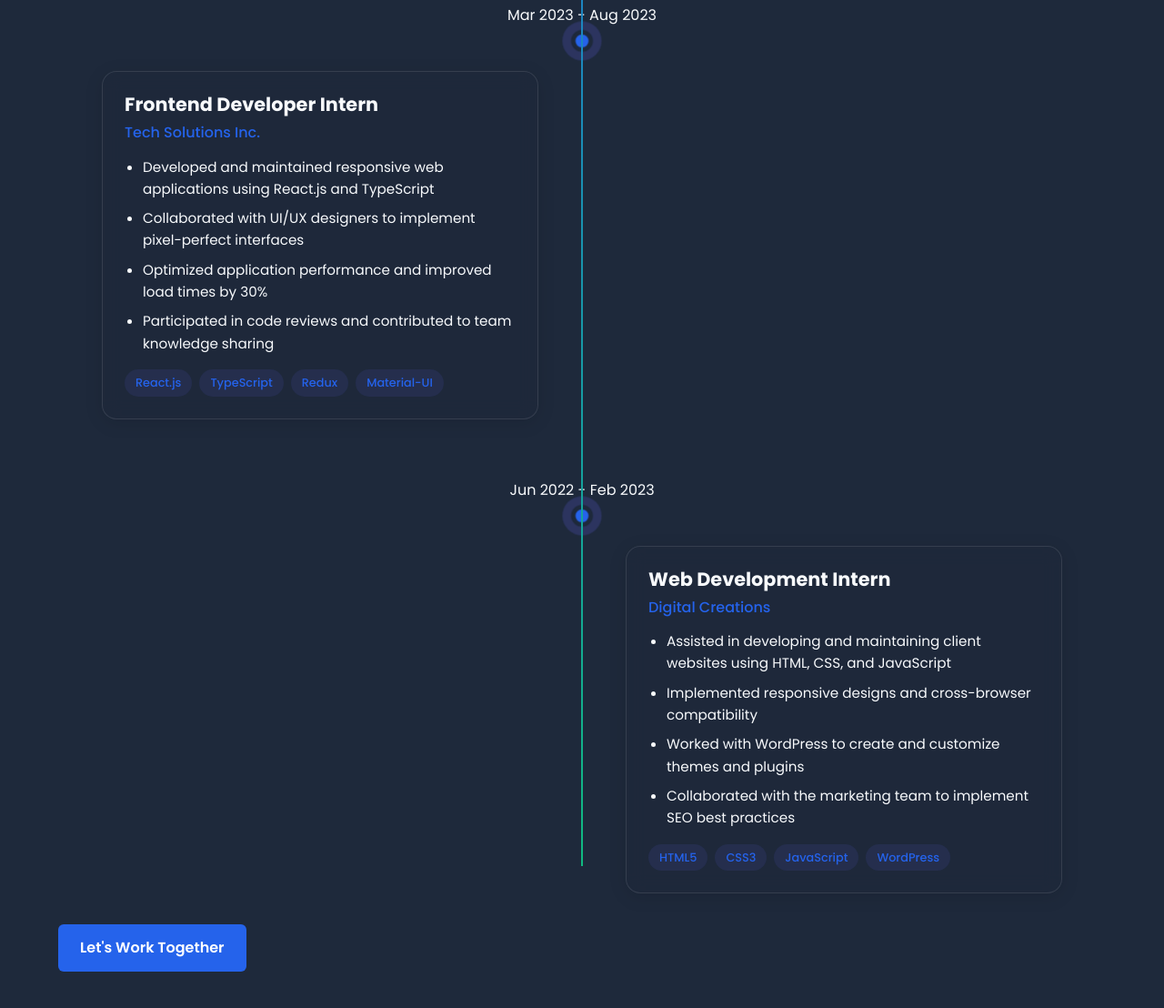
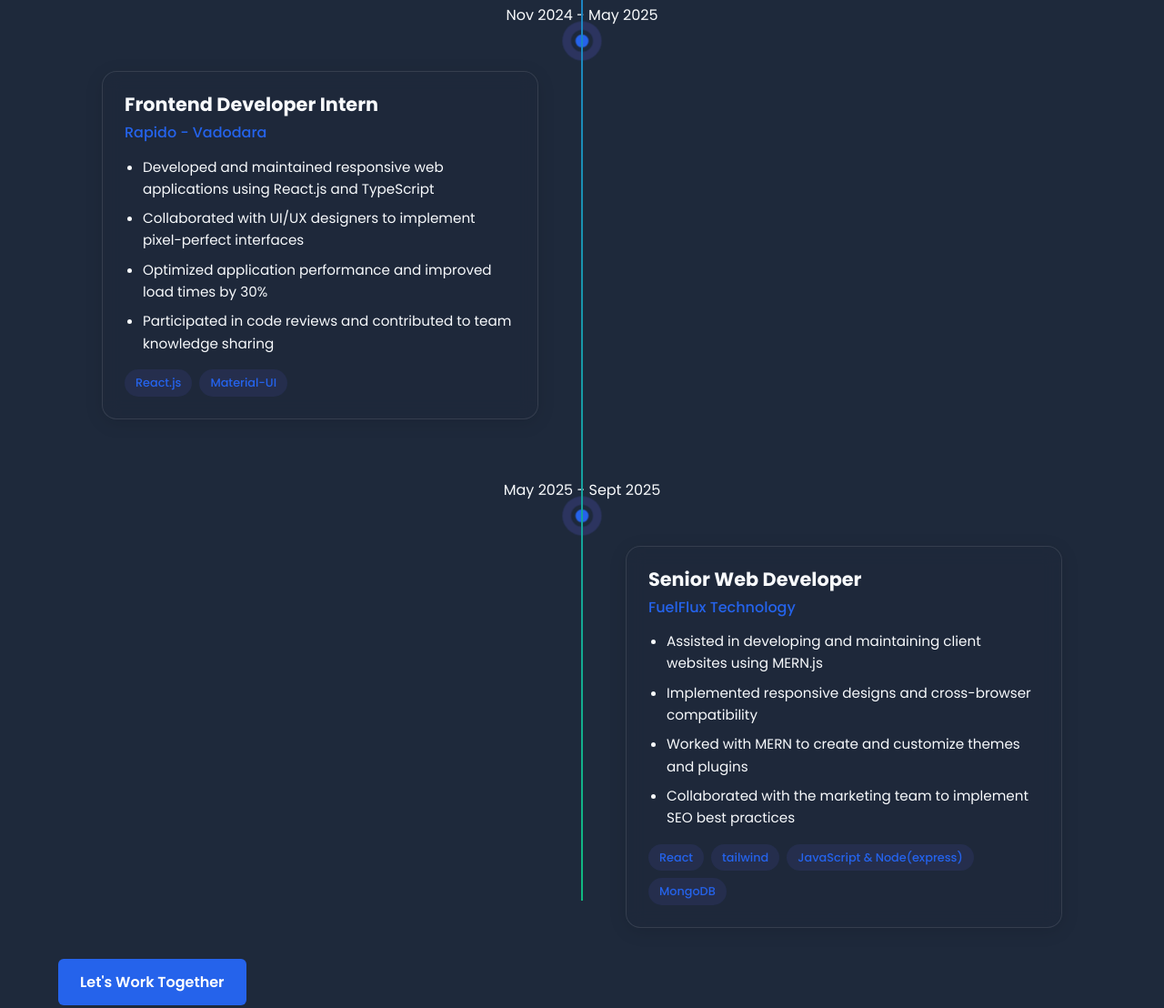
Before and after one commit to fahadhayat5586/portfolio, a plain HTML site: page index.html in a window 1280 px wide. Shown: the part 4632-5740 px from the top of the page at 91% size. Drawn offline with nearby package versions, Linux system fonts and the light colour scheme.

Commit message:
Update experience dates and roles in timeline

```diff
--- a/index.html
+++ b/index.html
@@ -245,7 +245,7 @@
         <!-- Experience 1 -->
         <div class="timeline-item">
           <div class="timeline-dot"></div>
-          <div class="timeline-date">Sep 2023 - Present</div>
+          <div class="timeline-date">May 2025 - Present</div>
           <div class="timeline-content">
             <h3>Freelance Full-Stack Developer</h3>
             <h4>Self-Employed</h4>
@@ -268,10 +268,10 @@
         <!-- Experience 2 -->
         <div class="timeline-item">
           <div class="timeline-dot"></div>
-          <div class="timeline-date">Mar 2023 - Aug 2023</div>
+          <div class="timeline-date">Nov 2024 - May 2025</div>
           <div class="timeline-content">
             <h3>Frontend Developer Intern</h3>
-            <h4>Tech Solutions Inc.</h4>
+            <h4>Rapido - Vadodara</h4>
             <ul>
               <li>Developed and maintained responsive web applications using React.js and TypeScript</li>
               <li>Collaborated with UI/UX designers to implement pixel-perfect interfaces</li>
@@ -280,8 +280,6 @@
             </ul>
             <div class="timeline-tech">
               <span>React.js</span>
-              <span>TypeScript</span>
-              <span>Redux</span>
               <span>Material-UI</span>
             </div>
           </div>
@@ -290,21 +288,21 @@
         <!-- Experience 3 -->
         <div class="timeline-item">
           <div class="timeline-dot"></div>
-          <div class="timeline-date">Jun 2022 - Feb 2023</div>
+          <div class="timeline-date">May 2025 - Sept 2025</div>
           <div class="timeline-content">
-            <h3>Web Development Intern</h3>
-            <h4>Digital Creations</h4>
+            <h3>Senior Web Developer</h3>
+            <h4>FuelFlux Technology</h4>
             <ul>
-              <li>Assisted in developing and maintaining client websites using HTML, CSS, and JavaScript</li>
+              <li>Assisted in developing and maintaining client websites using MERN.js</li>
               <li>Implemented responsive designs and cross-browser compatibility</li>
-              <li>Worked with WordPress to create and customize themes and plugins</li>
+              <li>Worked with MERN to create and customize themes and plugins</li>
               <li>Collaborated with the marketing team to implement SEO best practices</li>
             </ul>
             <div class="timeline-tech">
-              <span>HTML5</span>
-              <span>CSS3</span>
-              <span>JavaScript</span>
-              <span>WordPress</span>
+              <span>React</span>
+              <span>tailwind</span>
+              <span>JavaScript & Node(express)</span>
+              <span>MongoDB</span>
             </div>
           </div>
         </div>
```
